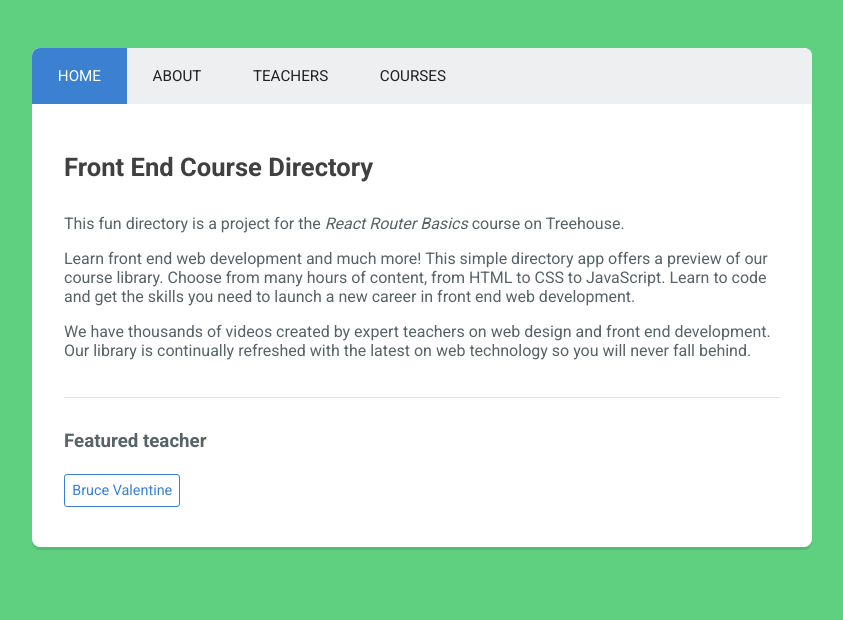
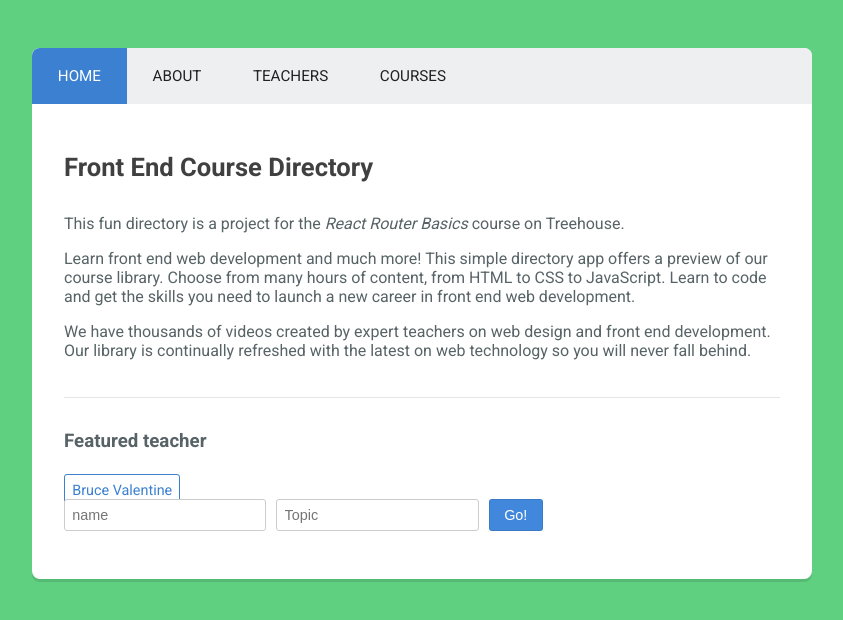
Before and after one commit to briceth/react-router-app, a React app: page / in a window 1280 px wide. Shown: the top 620 px of the page, without its empty margins (218-1061 px from the left). Built offline with nearby package versions, Linux system fonts and the light colour scheme.

Commit message:
last commit -m

```diff
--- a/src/components/Home.js
+++ b/src/components/Home.js
@@ -1,7 +1,26 @@
 import React, { Component } from 'react';
+import { browserHistory } from 'react-router';
 import { Link } from 'react-router';
 
 class Home extends Component {
+
+  handleSubmit(event) {
+    event.preventDefault();
+
+    console.log(event);
+    console.log(event.target);
+    console.log(event.target.elements);
+
+    let teacherName = event.target.elements[0].value;
+    console.log(teacherName);
+    let teacherTopic = event.target.elements[1].value;
+    console.log(teacherTopic);
+
+    // es2015 interpolation
+    let path = `featured/${teacherTopic}/${teacherName}`;
+    browserHistory.push(path);
+  }
+
   render() {
     return (
       <div className="main-content home">
@@ -12,6 +31,11 @@ class Home extends Component {
         <hr />
         <h3>Featured teacher</h3>
         <Link to="featured/reactjs/Bruce">Bruce Valentine</Link>
+        <form onSubmit={this.handleSubmit}>
+          <input type='text' placeholder='name'/>
+          <input type='text' placeholder='Topic'/>
+          <button type='submit'>Go!</button>
+        </form>
       </div>
     );
   }
```
